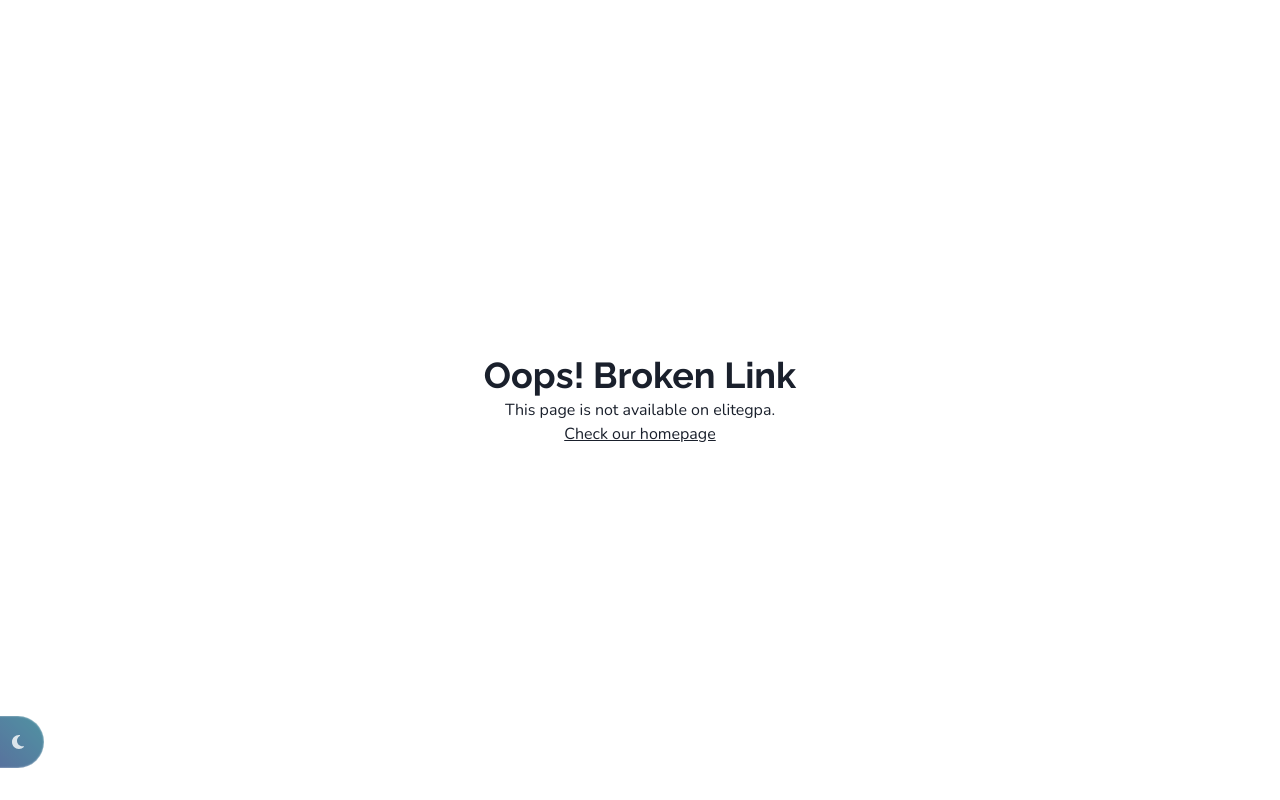
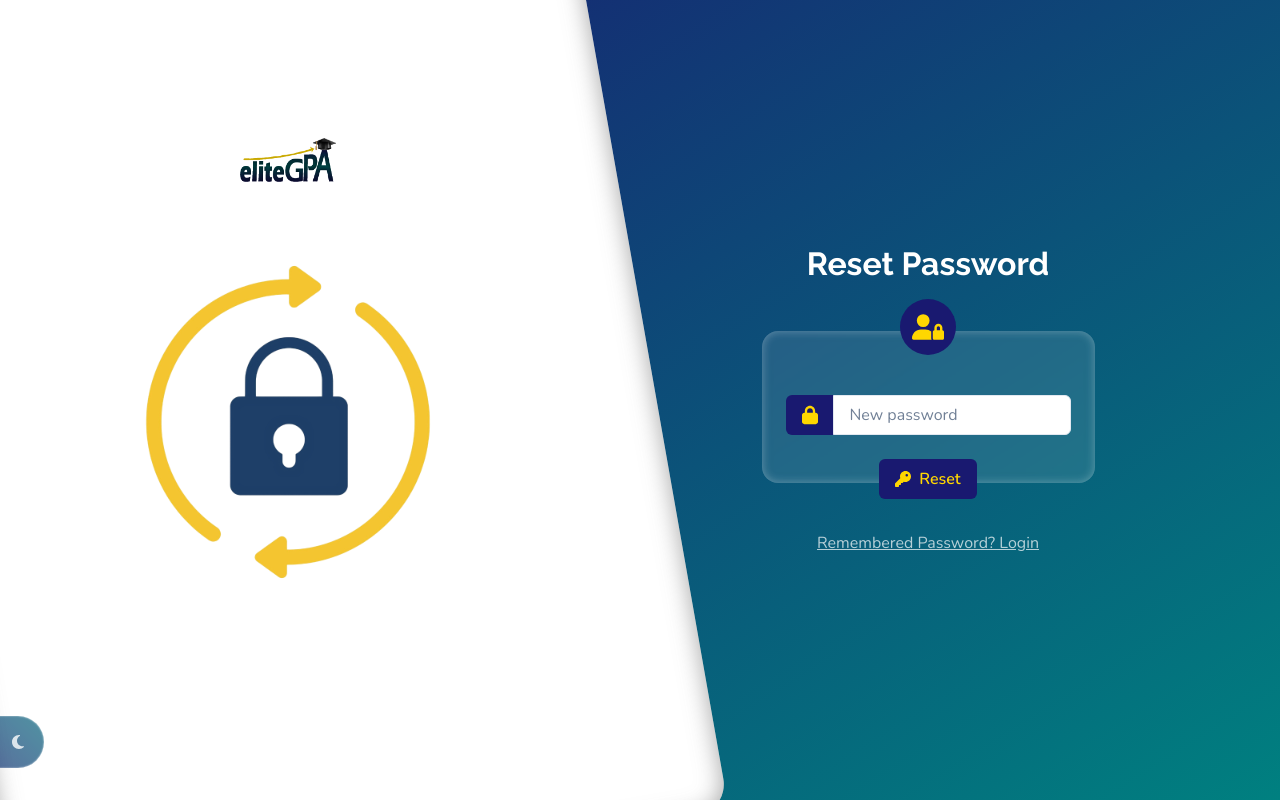
Before and after one commit to josephgreat/elitegpa, a React (Vite) app in the folder client/: page /resetpassword/1 in a window 1280 px wide. Built offline with nearby package versions, Linux system fonts and the light colour scheme.

Commit message:
cleared overview bug

```diff
--- a/client/src/App.jsx
+++ b/client/src/App.jsx
@@ -38,11 +38,11 @@
     { path: "/signup", element: <Signup /> },
     { path: "/login", element: <Login /> },
     { path: "/forgotpassword", element: <ForgotPassword /> },
-    { path: "/resetpassword", element: <ResetPassword /> },
+    { path: "/resetpassword/:oobCode", element: <ResetPassword  /> },
     { path: "/user-setup", element: <UserSetup /> },
     {
       path: "/overview/:resultId",
-      element: <SessionDashboard />,
+      element: <PageWrapper Component={SessionDashboard} />,
     },
     { path: "/gpa-calc", element: <PageWrapper Component={GpaCalc} /> },
     {
--- a/client/src/pages/Dashboard.jsx
+++ b/client/src/pages/Dashboard.jsx
@@ -34,7 +34,21 @@
   getStudentClass,
   sortData,
 } from "../utils";
-import { Chart } from "chart.js";
+import {
+  Chart,
+  LineController,
+  LineElement,
+  PointElement,
+  LinearScale,
+  Title,
+  Tooltip,
+  BarElement,
+  Legend,
+  CategoryScale,
+  BarController,
+  PieController,
+  ArcElement,
+} from "chart.js";
 import { FaPlusCircle } from "react-icons/fa";
 import { FaSchoolCircleXmark } from "react-icons/fa6";
 import { Link } from "react-router-dom";
@@ -60,6 +74,20 @@
       setLoading(false);
     }
   };
+  Chart.register(
+    LineController,
+    LineElement,
+    PointElement,
+    LinearScale,
+    CategoryScale,
+    BarController,
+    BarElement,
+    PieController,
+    ArcElement,
+    Title,
+    Tooltip,
+    Legend
+  );
 
   useEffect(() => {
     getAllSessions();
--- a/client/src/pages/MyGpas.jsx
+++ b/client/src/pages/MyGpas.jsx
@@ -45,10 +45,10 @@
       );
       let results = sortData(response);
       setSavedResults(sortData(response));
-      console.log(results);
       setLoading(false);
     } catch (error) {
-      console.log(error);
+      console.log(error.message);
+      // if(error.message)
     }
   };
 
--- a/client/src/pages/ResetPassword.jsx
+++ b/client/src/pages/ResetPassword.jsx
@@ -20,20 +20,22 @@
 import React, { useRef, useState } from "react";
 import { FaEnvelope } from "react-icons/fa";
 import { Loader } from "../components";
-import { Link as RouteLink, useNavigate } from "react-router-dom";
+import { Link as RouteLink, useNavigate, useParams } from "react-router-dom";
 import { FaKey, FaLock, FaLockOpen, FaUserLock } from "react-icons/fa6";
-import { getAuth, sendPasswordResetEmail } from "firebase/auth";
+import { confirmPasswordReset, getAuth, sendPasswordResetEmail } from "firebase/auth";
 import app from "../../firebase/init";
 
-const ResetPassword = ({ oobCode }) => {
+const ResetPassword = () => {
   const bgColor = useColorModeValue("secondary", "#1a202c");
   const logo = useColorModeValue("logo.png", "logoalt.png");
   const [formError, setFormError] = useState({ from: "", message: "" });
   const passowordRef = useRef();
   const [loading, setLoading] = useState(false);
   const toast = useToast();
+  const {oobCode} = useParams()
   const navigate = useNavigate();
   const auth = getAuth(app);
+console.log(oobCode);
 
   const handlePasswordReset = async (e) => {
     setLoading(true);
@@ -50,12 +52,12 @@
       });
       navigate("/login")
     } catch (error) {
-      console.log(err);
+      console.log(error);
 
       toast({
         title: `Request failed`,
         description: `Failed to send password reset email. Please check your email address.`,
-        status: "success",
+        status: "error",
       });
     } finally {
       setLoading(false);
--- a/client/src/pages/VerificationPage.jsx
+++ b/client/src/pages/VerificationPage.jsx
@@ -42,7 +42,7 @@
           Verification Successful
         </Heading>
         <Text>Your account has been verified.</Text>
-        <Link as={RouteLink} to={mode === "resetPassword" ? "/resetpassword" : "/login"} textDecoration={"underline"}>
+        <Link as={RouteLink} to={mode === "resetPassword" ? `/resetpassword/${oobCode}` : "/login"} textDecoration={"underline"}>
           {mode === "resetPassword" ? "Reset Password" : "Login"}
         </Link>
         <Box>
```
